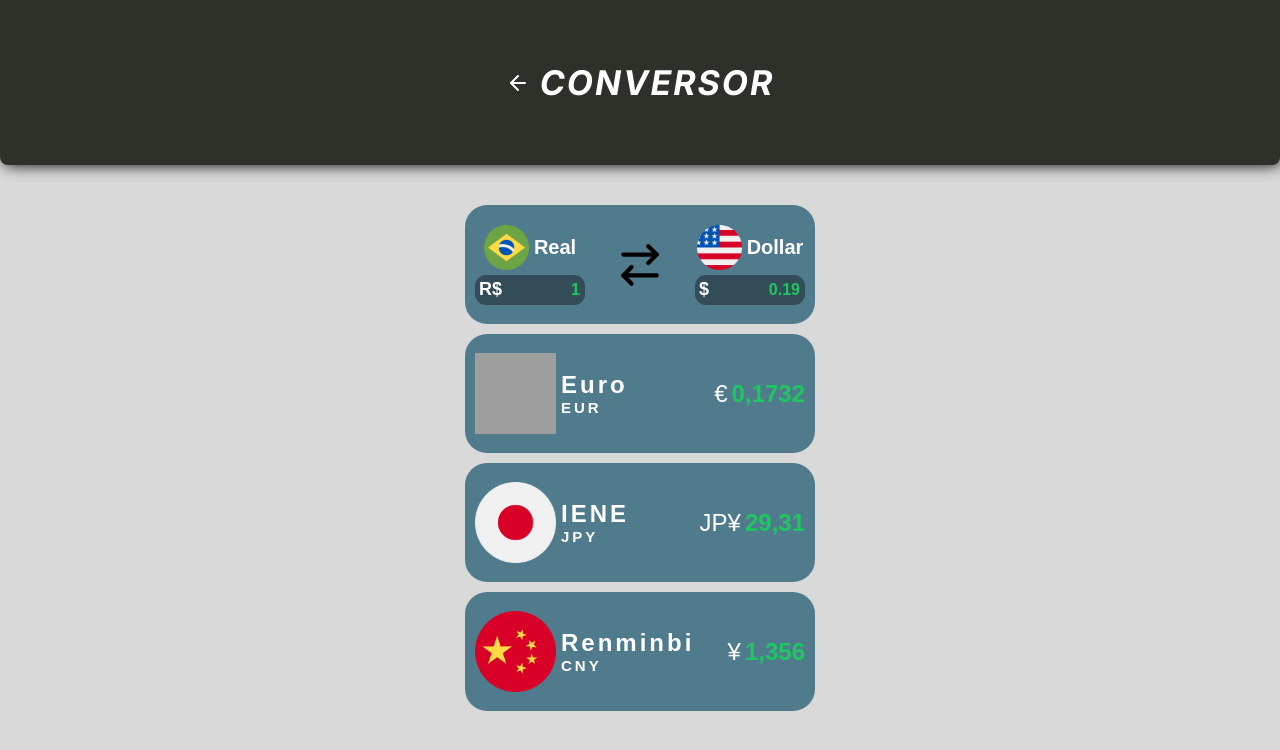
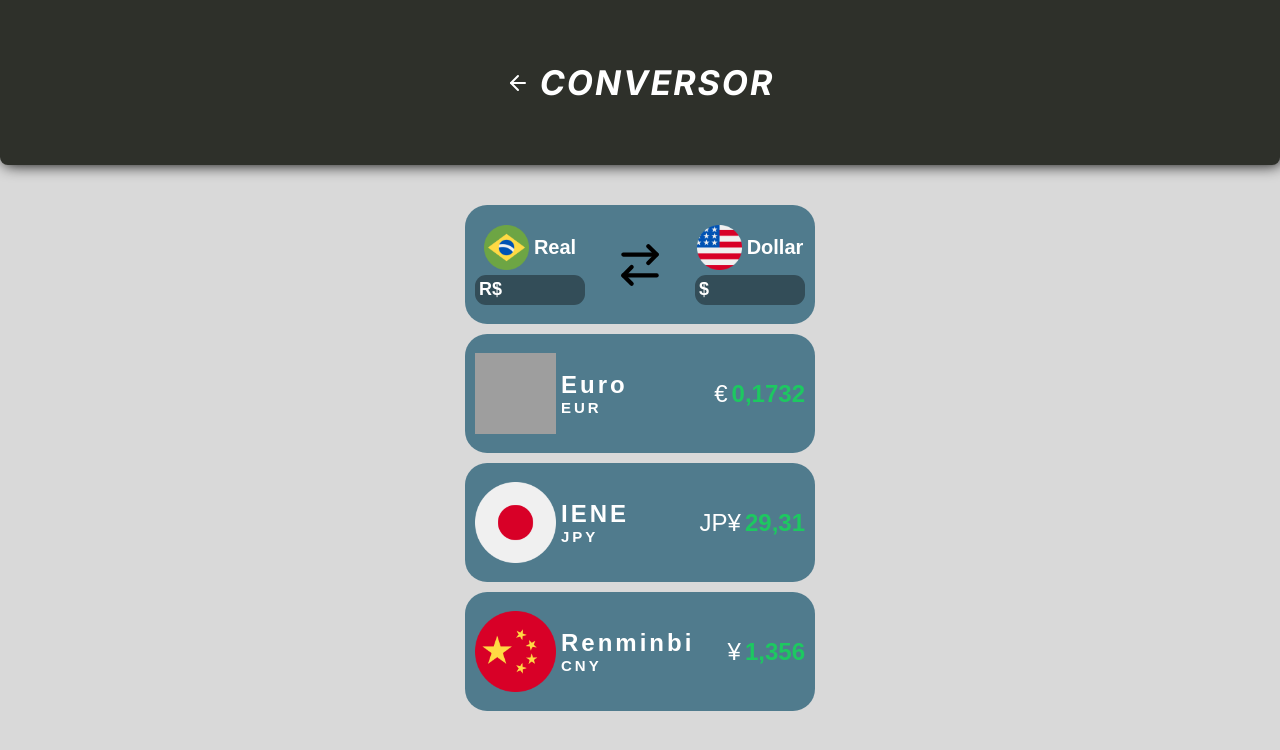
Before and after one commit to Ryotruuser/multitask-app, a React (Vite) app: page /Cambio in a window 1280 px wide. Shown: the top 750 px of the page. Built offline with nearby package versions, Linux system fonts and the light colour scheme; no server answers; grey boxes are pictures that could not be loaded; a web font is replaced by a local one.

Commit message:
cambio api setada

```diff
--- a/src/pages/Calc/styles.css
+++ b/src/pages/Calc/styles.css
@@ -19,6 +19,11 @@
   text-align: right;
   padding-right: 1rem;
   letter-spacing: 0.3rem;
+}
+
+.brlInput,
+.usdInput {
+  appearance: textfield;
 }
 
 .numbers {
--- a/src/pages/Cambio/index.tsx
+++ b/src/pages/Cambio/index.tsx
@@ -3,6 +3,18 @@ import { MainTemplate } from "../../components/MainTemplate";
 import "./styles.css";
 
 export function Cambio() {
+  function getData() {
+    fetch(
+      "https://v6.exchangerate-api.com/v6/dfc82bc225184ad56a2217ed/latest/BRL"
+    )
+      .then((response) => response.json())
+      .then((data) => {
+        console.log(data);
+      });
+  }
+
+  getData();
+
   return (
     <MainTemplate>
       <div className="container">
@@ -15,7 +27,7 @@ export function Cambio() {
 
             <div className="inputPart">
               <span>R$</span>
-              <input type="text" disabled value={1} />
+              <input className="brlInput" type="number" />
             </div>
           </div>
           <ArrowRightLeft className="middleArrow" />
@@ -27,7 +39,7 @@ export function Cambio() {
 
             <div className="inputPart">
               <span>$</span>
-              <input type="text" disabled value={0.19} />
+              <input type="number" className="usdInput" />
             </div>
           </div>
         </section>
```
